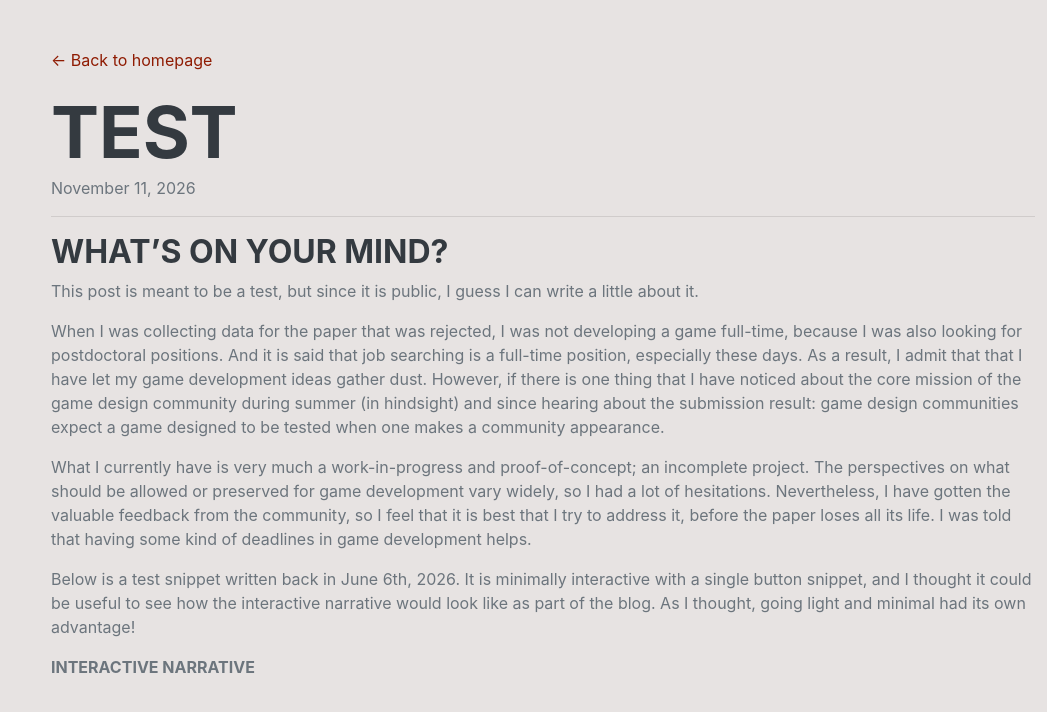
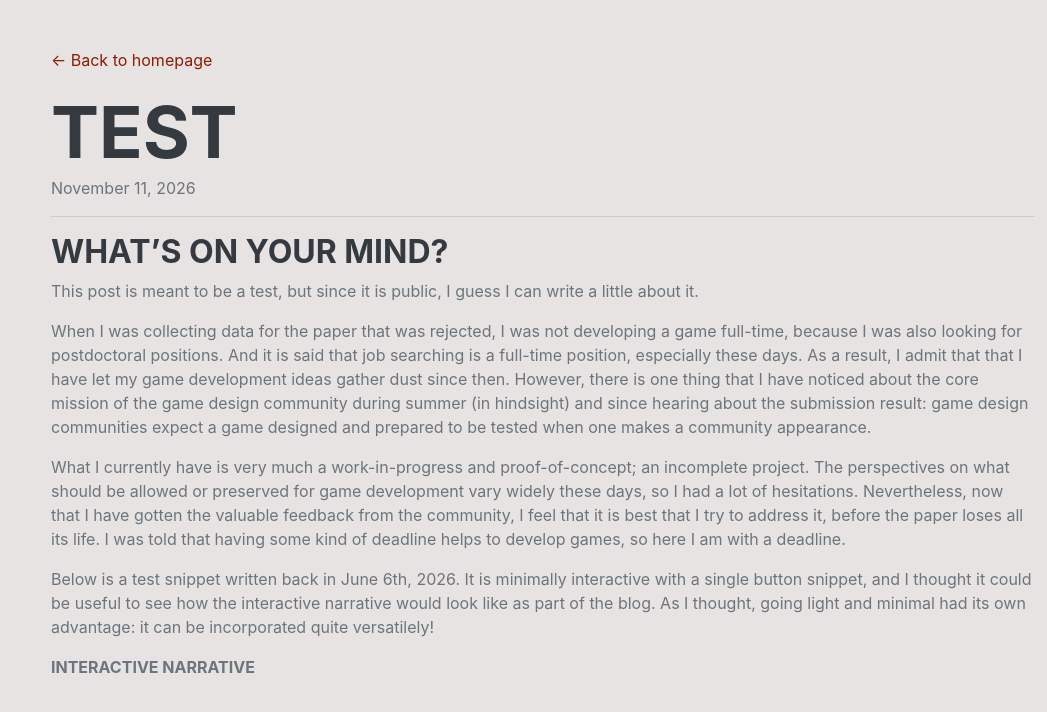
Before and after one commit to hannahkimincompbio/hannahkimincompbio.github.io, a Jekyll site: the page built from _posts/2026-11-11-Test.md, in a window 1280 px wide. Shown: the top 712 px of the page, without its empty margins (233-1280 px from the left). Built offline with Jekyll 4.4.1, drawn with Linux system fonts in a browser that asks for light colours.

Commit message:
Update 2026-11-11-Test.md

```diff
--- a/_posts/2026-11-11-Test.md
+++ b/_posts/2026-11-11-Test.md
@@ -9,12 +9,11 @@ tags: [Research, Personal]
 
 This post is meant to be a test, but since it is public, I guess I can write a little about it.
 
-When I was collecting data for the paper that was rejected, I was not developing a game full-time, because I was also looking for postdoctoral positions. And it is said that job searching is a full-time position, especially these days. As a result, I admit that that I have let my game development ideas gather dust. However, if there is one thing that I have noticed about the core mission of the game design community during summer (in hindsight) and since hearing about the submission result: game design communities expect a game designed to be tested when one makes a community appearance.
+When I was collecting data for the paper that was rejected, I was not developing a game full-time, because I was also looking for postdoctoral positions. And it is said that job searching is a full-time position, especially these days. As a result, I admit that that I have let my game development ideas gather dust since then. However, there is one thing that I have noticed about the core mission of the game design community during summer (in hindsight) and since hearing about the submission result: game design communities expect a game designed and prepared to be tested when one makes a community appearance.
 
-What I currently have is very much a work-in-progress and proof-of-concept; an incomplete project. The perspectives on what should be allowed or preserved for game development vary widely, so I had a lot of hesitations. Nevertheless, I have gotten the valuable feedback from the community, so I feel that it is best that I try to address it, before the paper loses all its life. I was told that having some kind of deadlines in game development helps.
+What I currently have is very much a work-in-progress and proof-of-concept; an incomplete project. The perspectives on what should be allowed or preserved for game development vary widely these days, so I had a lot of hesitations. Nevertheless, now that I have gotten the valuable feedback from the community, I feel that it is best that I try to address it, before the paper loses all its life. I was told that having some kind of deadline helps to develop games, so here I am with a deadline.
 
-
-Below is a test snippet written back in June 6th, 2026. It is minimally interactive with a single button snippet, and I thought it could be useful to see how the interactive narrative would look like as part of the blog. As I thought, going light and minimal had its own advantage!
+Below is a test snippet written back in June 6th, 2026. It is minimally interactive with a single button snippet, and I thought it could be useful to see how the interactive narrative would look like as part of the blog. As I thought, going light and minimal had its own advantage: it can be incorporated quite versatilely!
 
 
 
```
